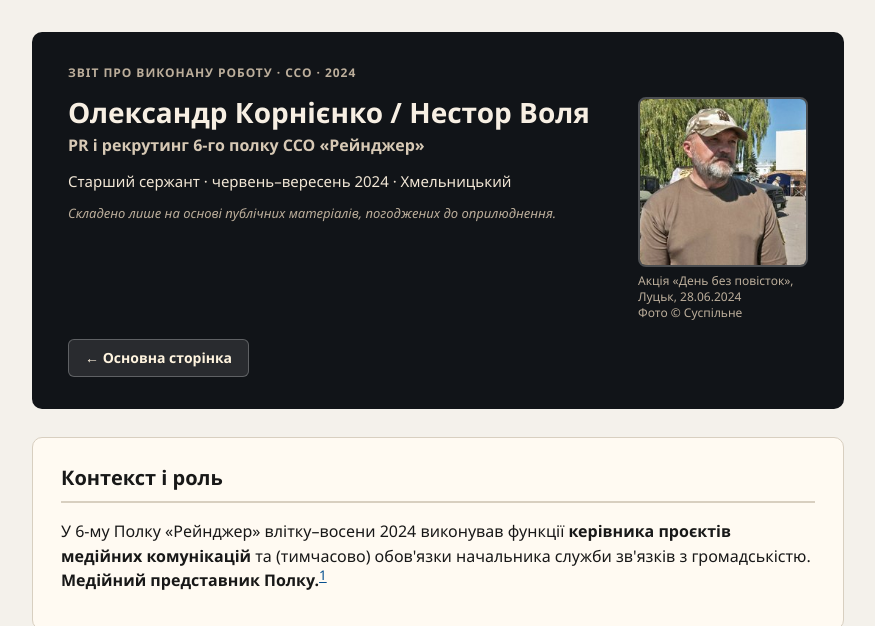
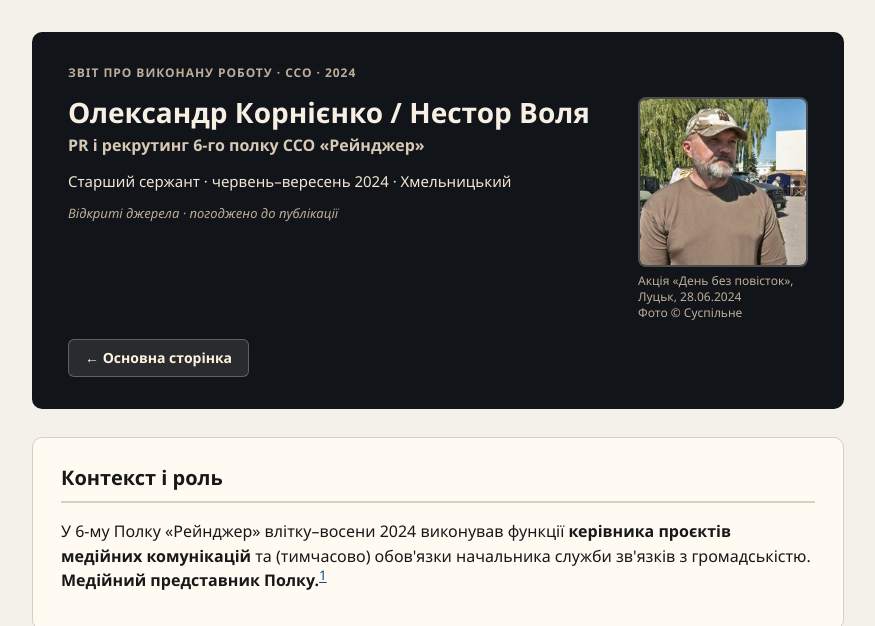
Before and after one commit to NestorVolya/nestorvolya.github.io, a Jekyll site: the page ranger-nestor-volya-2024.html, which Jekyll copies as it is, in a window 1280 px wide and 900 px high, cut to the strip 0-626 px from the top of the window. Shown: the whole strip, without its empty margins (202-1077 px from the left). Built offline with Jekyll 4.4.1, drawn with Linux system fonts in a browser that asks for light colours.

Commit message:
ranger: коротша примітка — відкриті джерела (#5)
Claude-Session: https://claude.ai/code/session_01V74odtRZp6TSupZC5wdygn

Co-authored-by: Claude <noreply@anthropic.com>

```diff
--- a/ranger-nestor-volya-2024.html
+++ b/ranger-nestor-volya-2024.html
@@ -204,7 +204,7 @@
       <h1>Олександр Корнієнко / Нестор Воля</h1>
       <div class="subtitle">PR і рекрутинг 6-го полку ССО «Рейнджер»</div>
       <p>Старший сержант · червень–вересень 2024 · Хмельницький</p>
-      <p class="disclaimer">Складено лише на основі публічних матеріалів, погоджених до оприлюднення.</p>
+      <p class="disclaimer">Відкриті джерела · погоджено до публікації</p>
     </div>
     <figure class="hdr-photo">
       <img src="assets/2024-06-28_suspilne_lutsk.jpg" alt="Нестор Воля на рекрутинговій акції полку «Рейнджер», Луцьк, 28.06.2024">
```
